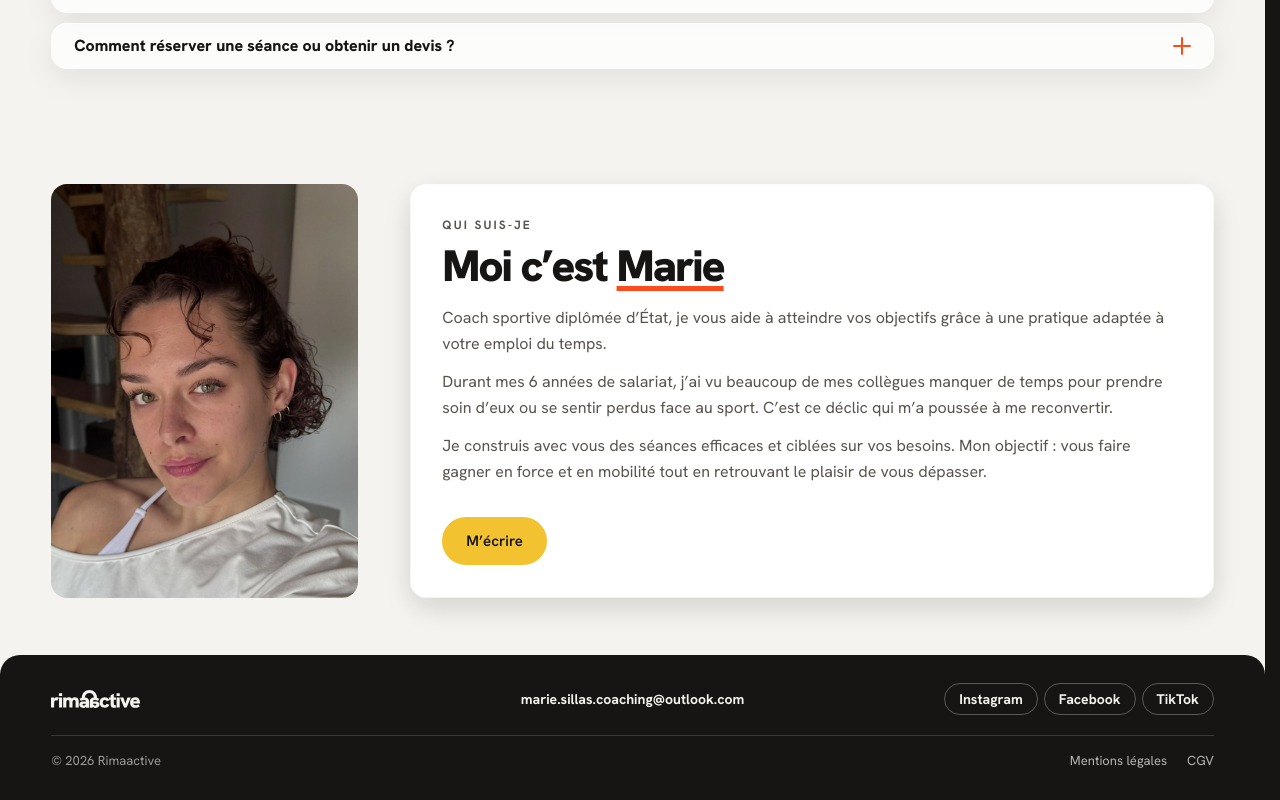
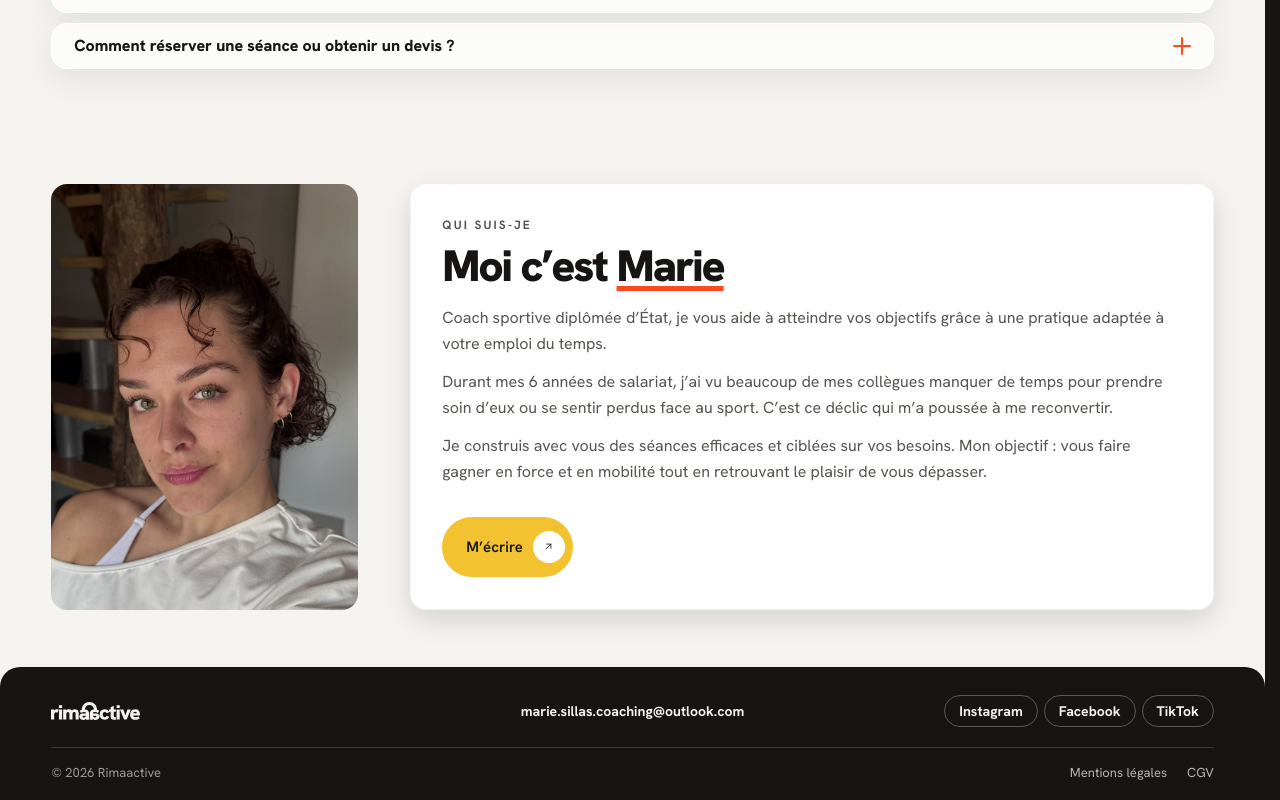
Before and after one commit to thomasroulland/rimaactive, a React (Vite) app: page / in a window 1280 px wide. Shown: the part 2456-3256 px from the top of the page. Built offline with nearby package versions, Linux system fonts and the light colour scheme.

Commit message:
« Qui suis-je » : « M'écrire » avec la flèche diagonale dans une petite bulle blanche
Co-Authored-By: Claude Opus 5.5 <noreply@anthropic.com>
Claude-Session: https://claude.ai/code/session_0111jZAHMQFwvwoc4FfYmsqm

```diff
--- a/src/pages/Accueil.jsx
+++ b/src/pages/Accueil.jsx
@@ -140,7 +140,8 @@ export default function Accueil() {
               en force et en mobilité tout en retrouvant le plaisir de vous dépasser.
             </p>
             {/* « M'écrire » vers le formulaire de contact (Marie, 21 novembre 2026) */}
-            <Link to="/contact" className="bouton bouton--principal approche__bouton">M’écrire</Link>
+            {/* la même flèche que le bouton du haut de page, dans une petite bulle blanche (Marie, 21 novembre 2026) */}
+            <Link to="/contact" className="bouton bouton--principal approche__bouton approche__bouton--fleche">M’écrire <span className="approche__fleche" aria-hidden="true"><FlecheDiagonale /></span></Link>
           </div>
         </div>
       </section>
--- a/src/verre.css
+++ b/src/verre.css
@@ -399,3 +399,8 @@ body { min-height: 100vh; min-height: 100dvh; isolation: isolate; } /* dvh : sur
 /* 21 novembre 2026 : « Houdan (78) & alentours » sous les boutons ; titre de l'aperçu de l'espace sur une seule ligne (ordinateur) */
 .heros4__lieu { margin: 4px 0 0; }
 @media (min-width: 961px) { .heros4 .ecrans__titre { white-space: nowrap; max-width: none; font-size: clamp(18px, 1.75vw, 30px); } }
+/* « M'écrire » de « Qui suis-je » : flèche diagonale dans une petite bulle blanche, dans le bouton jaune */
+.approche__bouton--fleche { display: inline-flex; align-items: center; gap: 10px; padding-right: 6px !important; }
+.approche__fleche { display: grid; place-items: center; width: 32px; height: 32px; border-radius: 50%; background: #fff; color: var(--encre); }
+.approche__fleche svg { width: 11px; height: 11px; transition: transform .45s cubic-bezier(.3, .7, .2, 1); }
+.approche__bouton--fleche:hover .approche__fleche svg { transform: rotate(45deg); }
```
